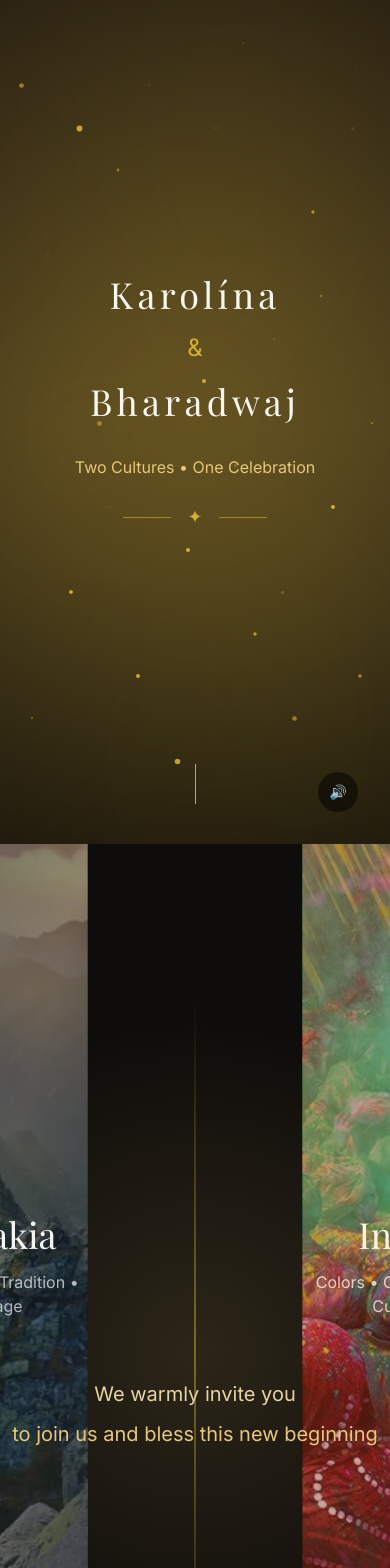
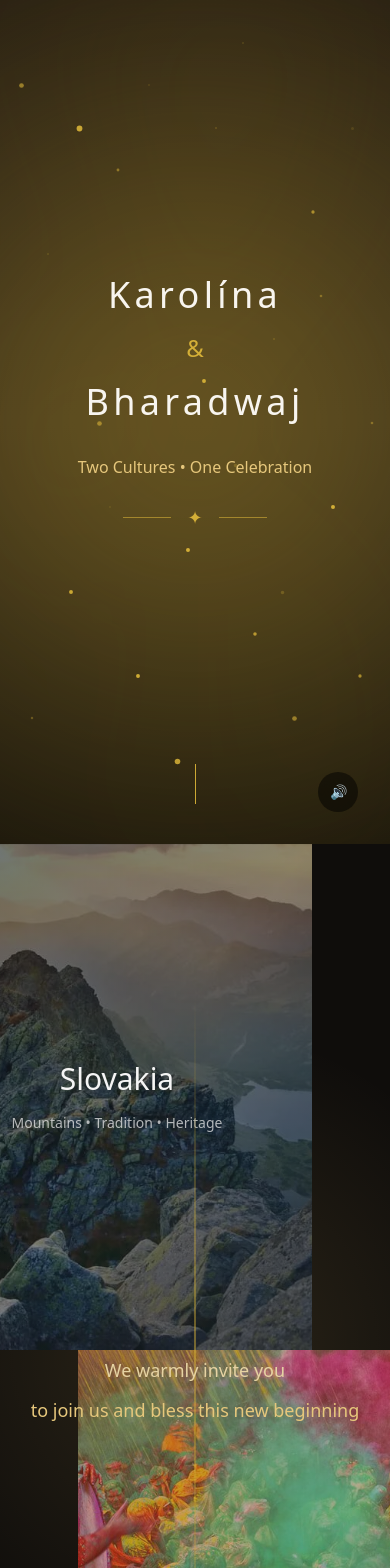
Before and after one commit to bharadwajkavuru/karolinaandbharadwaj, a Next.js app: page / in a window 390 px wide. Shown: the top 1568 px of the page. Built offline with nearby package versions, Linux system fonts and the light colour scheme; a web font is replaced by a local one.

Commit message:
mobile width fix 2

```diff
--- a/globals.css
+++ b/globals.css
@@ -42,10 +42,13 @@ body {
 }
 
 html, body {
-  overflow-x: hidden;
-  max-width: 100%;
+  overflow-x: hidden !important;
+  max-width: 100vw;
 }
 
+* {
+  box-sizing: border-box;
+}
 
 /* =========================
    MOBILE VIEWPORT FIX (iPhone)
--- a/src/app/layout.tsx
+++ b/src/app/layout.tsx
@@ -19,9 +19,11 @@ export default function RootLayout({
 }) {
   return (
     <html lang="en">
-      <body className={`${playfair.variable} ${inter.variable}`}>
-        {children}
-      </body>
+<body>
+  <div className="w-full overflow-x-hidden">
+    {children}
+  </div>
+</body>
     </html>
   )
 }
--- a/src/components/CulturalMerge.tsx
+++ b/src/components/CulturalMerge.tsx
@@ -12,9 +12,13 @@ export default function CulturalMerge() {
     offset: ["start end", "end start"]
   })
 
-  // 🔥 TIGHTER ANIMATION
+  // Desktop animation
   const leftX = useTransform(scrollYProgress, [0.05, 0.65], ["0%", "-55%"])
   const rightX = useTransform(scrollYProgress, [0.05, 0.65], ["0%", "55%"])
+
+  // Mobile safer animation (less movement)
+  const mobileLeftX = useTransform(scrollYProgress, [0.05, 0.65], ["0%", "-20%"])
+  const mobileRightX = useTransform(scrollYProgress, [0.05, 0.65], ["0%", "20%"])
 
   const textOpacity = useTransform(scrollYProgress, [0.25, 0.5], [0, 1])
   const textScale = useTransform(scrollYProgress, [0.25, 0.5], [0.95, 1])
@@ -26,7 +30,14 @@ export default function CulturalMerge() {
   const audioRef = useRef<HTMLAudioElement | null>(null)
   const hasStarted = useRef(false)
 
-  // 🔊 USER INTERACTION START
+  // detect mobile once (avoid hydration issues)
+  const [isMobile, setIsMobile] = useState(false)
+
+  useEffect(() => {
+    setIsMobile(window.innerWidth < 768)
+  }, [])
+
+  // 🔊 user interaction audio start
   useEffect(() => {
     const startAudio = () => {
       if (hasStarted.current) return
@@ -76,15 +87,20 @@ export default function CulturalMerge() {
   {soundOn ? "🔊" : "🔈"}
 </button>
 
-{/* ✨ CENTER GLOW */}
+{/* glow */}
 <div className="absolute inset-0 pointer-events-none bg-[radial-gradient(circle_at_center,rgba(255,215,120,0.12),transparent_60%)]" />
 
 {/* 🇸🇰 Slovakia */}
 <motion.div
-  style={{ x: leftX }}
-  className="absolute left-0 top-0 w-1/2 h-screen flex items-center justify-center
+  style={{ x: isMobile ? mobileLeftX : leftX }}
+  className="
+  absolute left-0 top-0
+  w-full md:w-1/2
+  h-[60vh] md:h-screen
+  flex items-center justify-center
   overflow-hidden
-  shadow-[inset_-40px_0_80px_rgba(0,0,0,0.7)]"
+  shadow-[inset_-40px_0_80px_rgba(0,0,0,0.7)]
+"
 >
   <div
     className="absolute inset-0 bg-cover bg-center opacity-85"
@@ -93,18 +109,25 @@ export default function CulturalMerge() {
 
   <div className="absolute inset-0 bg-gradient-to-br from-[#1c2530]/60 via-[#1c2530]/40 to-[#1c2530]/70" />
 
-  <div className="text-center text-[#f5f5f5] relative z-10">
-    <h2 className="text-4xl mb-4">Slovakia</h2>
-    <p className="opacity-70">Mountains • Tradition • Heritage</p>
+  <div className="text-center text-[#f5f5f5] relative z-10 px-4">
+    <h2 className="text-3xl md:text-4xl mb-4">Slovakia</h2>
+    <p className="opacity-70 text-sm md:text-base">
+      Mountains • Tradition • Heritage
+    </p>
   </div>
 </motion.div>
 
 {/* 🇮🇳 India */}
 <motion.div
-  style={{ x: rightX }}
-  className="absolute right-0 top-0 w-1/2 h-screen flex items-center justify-center
+  style={{ x: isMobile ? mobileRightX : rightX }}
+  className="
+  absolute md:right-0 top-[60vh] md:top-0
+  w-full md:w-1/2
+  h-[60vh] md:h-screen
+  flex items-center justify-center
   overflow-hidden
-  shadow-[inset_40px_0_80px_rgba(0,0,0,0.7)]"
+  shadow-[inset_40px_0_80px_rgba(0,0,0,0.7)]
+"
 >
   <div
     className="absolute inset-0 bg-cover bg-center opacity-90"
@@ -113,13 +136,15 @@ export default function CulturalMerge() {
 
   <div className="absolute inset-0 bg-gradient-to-br from-[#a63e1f]/55 via-[#a63e1f]/35 to-[#7f2a1d]/65" />
 
-  <div className="text-center text-[#fff3e0] relative z-10">
-    <h2 className="text-4xl mb-4">India</h2>
-    <p className="opacity-80">Colors • Celebration • Culture</p>
+  <div className="text-center text-[#fff3e0] relative z-10 px-4">
+    <h2 className="text-3xl md:text-4xl mb-4">India</h2>
+    <p className="opacity-80 text-sm md:text-base">
+      Colors • Celebration • Culture
+    </p>
   </div>
 </motion.div>
 
-{/* ✨ DIVIDER */}
+{/* divider */}
 <motion.div
   style={{ opacity: dividerOpacity, height: dividerHeight }}
   className="absolute left-1/2 top-1/2 -translate-x-1/2 -translate-y-1/2
@@ -128,16 +153,16 @@ export default function CulturalMerge() {
   blur-[0.6px]"
 />
 
-{/* ✨ TEXT */}
+{/* center text */}
 <motion.div
   style={{ opacity: textOpacity, scale: textScale }}
-  className="absolute inset-0 flex items-center justify-center text-center translate-y-16"
+  className="absolute inset-0 flex items-center justify-center text-center translate-y-10 md:translate-y-16 px-4"
 >
   <div>
-    <p className="text-xl md:text-2xl text-[#e6d3a3]">
+    <p className="text-lg md:text-2xl text-[#e6d3a3]">
       We warmly invite you
     </p>
-    <p className="text-xl md:text-2xl mt-3 text-[#e6c77c]">
+    <p className="text-lg md:text-2xl mt-3 text-[#e6c77c]">
       to join us and bless this new beginning
     </p>
   </div>
--- a/src/components/Moments.tsx
+++ b/src/components/Moments.tsx
@@ -25,31 +25,23 @@ export default function Moments() {
   const [tilt, setTilt] = useState({ x: 0, y: 0 })
 
   useEffect(() => {
-
     const interval = setInterval(() => {
       setCenterIndex((prev) => (prev + 1) % photos.length)
     }, 5000)
-
     return () => clearInterval(interval)
-
   }, [])
 
   useEffect(() => {
-
     const generated = Array.from({ length: 18 }).map(() => ({
       x: Math.random() * 100,
       y: Math.random() * 100,
       duration: 10 + Math.random() * 10
     }))
-
     setParticles(generated)
-
   }, [])
 
   const handleMouseMove = (e: any) => {
-
     const rect = e.currentTarget.getBoundingClientRect()
-
     const x = (e.clientX - rect.left) / rect.width
     const y = (e.clientY - rect.top) / rect.height
 
@@ -57,7 +49,6 @@ export default function Moments() {
       x: (y - 0.5) * 10,
       y: (x - 0.5) * -10
     })
-
   }
 
   const resetTilt = () => {
@@ -67,13 +58,10 @@ export default function Moments() {
   return (
 
 <motion.section
-initial={{ opacity: 1 }}
-whileInView={{ opacity: 1 }}
-exit={{ opacity: 0 }}
-transition={{ duration: 1 }}
-className="w-full relative py-40 bg-gradient-to-b from-[#f5f2ea] via-[#efe9dc] to-[#f5f2ea] overflow-hidden"
+className="w-full overflow-hidden relative py-40 bg-gradient-to-b from-[#f5f2ea] via-[#efe9dc] to-[#f5f2ea]"
 >
-{/* background glow */}
+
+{/* glow */}
 <div
 className="absolute inset-0 opacity-[0.12]"
 style={{
@@ -82,13 +70,10 @@ className="w-full relative py-40 bg-gradient-to-b from-[#f5f2ea] via-[#efe9dc] t
 }}
 />
 
-
-{/* floating particles */}
-
-<div className="absolute inset-0 pointer-events-none">
+{/* particles */}
+<div className="absolute inset-0 pointer-events-none overflow-hidden">
 
 {particles.map((p, i) => (
-
 <motion.span
 key={i}
 className="absolute w-[2px] h-[2px] bg-[#d4af37] rounded-full"
@@ -106,27 +91,22 @@ transition={{
   ease: "linear"
 }}
 />
-
 ))}
 
 </div>
 
-
-<div className="max-w-6xl mx-auto px-6 relative">
+<div className="max-w-6xl mx-auto px-6 relative overflow-hidden">
 
 <h2 className="text-center text-4xl md:text-5xl mb-20 tracking-wide text-[#1a1a1a]">
   Moments
 </h2>
 
-
 <div
-className="relative flex items-center justify-center h-[540px]"
+className="relative flex items-center justify-center h-[520px] overflow-hidden"
 style={{ perspective: 1200 }}
 >
 
-
-{/* GOLD LIGHT RAYS */}
-
+{/* glow center */}
 <motion.div
 animate={{ opacity: [0.2, 0.35, 0.2] }}
 transition={{ duration: 6, repeat: Infinity }}
@@ -136,7 +116,6 @@ background:
 "radial-gradient(circle, rgba(255,220,120,0.45) 0%, rgba(212,175,55,0.25) 40%, transparent 70%)"
 }}
 />
-
 
 {photos.map((photo, i) => {
 
@@ -154,12 +133,15 @@ onMouseLeave={isCenter ? resetTilt : undefined}
 initial={false}
 animate={{
 
-x: offset * 220,
-y: offset * -20,
-scale: isCenter ? 1 : 0.82,
-rotate: isCenter ? 0 : offset * 6,
+// ✅ REDUCED SPREAD (CRITICAL FIX)
+x: offset * 140,
+
+y: offset * -15,
+scale: isCenter ? 1 : 0.85,
+rotate: isCenter ? 0 : offset * 5,
 rotateX: isCenter ? tilt.x : 0,
 rotateY: isCenter ? tilt.y : 0,
+
 opacity: absOffset > 2 ? 0 : 1,
 zIndex: isCenter ? 10 : 5 - absOffset
 
@@ -168,7 +150,7 @@ transition={{
 duration: 1.2,
 ease: "easeInOut"
 }}
-className="absolute w-[260px] md:w-[320px] h-[360px] md:h-[420px] object-cover rounded-xl shadow-[0_35px_70px_rgba(0,0,0,0.28)]"
+className="absolute w-[240px] md:w-[300px] h-[340px] md:h-[400px] object-cover rounded-xl shadow-[0_35px_70px_rgba(0,0,0,0.28)]"
 />
 
 )
@@ -177,13 +159,10 @@ className="absolute w-[260px] md:w-[320px] h-[360px] md:h-[420px] object-cover r
 
 </div>
 
-
-{/* navigation dots */}
-
+{/* dots */}
 <div className="flex justify-center mt-16 gap-3">
 
 {photos.map((_, i) => (
-
 <div
 key={i}
 onClick={() => setCenterIndex(i)}
@@ -193,22 +172,16 @@ i === centerIndex
 : "bg-gray-400/40"
 }`}
 />
-
 ))}
 
 </div>
 
-
-{/* decorative divider */}
-
+{/* divider */}
 <div className="flex justify-center mt-20 items-center gap-4">
-
 <div className="h-[1px] w-16 bg-[#d4af37]/60"></div>
 <div className="text-[#d4af37] text-lg">✦</div>
 <div className="h-[1px] w-16 bg-[#d4af37]/60"></div>
-
 </div>
-
 
 </div>
 
--- a/src/components/RSVP.tsx
+++ b/src/components/RSVP.tsx
@@ -14,7 +14,7 @@ const [form, setForm] = useState({
   dietary: "",
   message: "",
   events: [] as string[],
-  attendance: "" // ✅ NEW
+  attendance: ""
 })
 
 const [submitted, setSubmitted] = useState(false)
@@ -54,14 +54,18 @@ const handleSubmit = async (e: any) => {
 
 return (
 
-<section className="w-full py-40 bg-[#0f0d0b] text-center relative overflow-hidden">
+<section className="w-full overflow-hidden relative py-40 bg-[#0f0d0b] text-center">
 
-<div className="absolute inset-0 opacity-[0.08]"
+{/* glow */}
+<div
+className="absolute inset-0 opacity-[0.08] pointer-events-none"
 style={{
 background: "radial-gradient(circle at center, rgba(212,175,55,0.4), transparent 60%)"
-}}/>
+}}
+/>
 
-<div className="max-w-2xl mx-auto px-6 relative">
+{/* CONTENT WRAPPER (CRITICAL FIX) */}
+<div className="max-w-2xl mx-auto px-6 relative w-full overflow-hidden">
 
 <motion.h2
 initial={{ opacity: 0, y: 40 }}
@@ -84,7 +88,7 @@ RSVP
 <motion.div
 initial={{ opacity: 0 }}
 animate={{ opacity: 1 }}
-className="bg-[#1a1714]/70 backdrop-blur-xl border border-[#d4af37]/30 rounded-xl p-10"
+className="bg-[#1a1714]/70 backdrop-blur-xl border border-[#d4af37]/30 rounded-xl p-10 w-full overflow-hidden"
 >
 <h3 className="text-2xl text-[#f1d48a] mb-4">Thank You</h3>
 <p className="text-gray-300">We look forward to celebrating with you ✦</p>
@@ -94,7 +98,7 @@ className="bg-[#1a1714]/70 backdrop-blur-xl border border-[#d4af37]/30 rounded-x
 
 <form
 onSubmit={handleSubmit}
-className="bg-[#1a1714]/70 backdrop-blur-xl border border-[#d4af37]/30 rounded-xl p-8 space-y-6 text-left"
+className="bg-[#1a1714]/70 backdrop-blur-xl border border-[#d4af37]/30 rounded-xl p-8 space-y-6 text-left w-full overflow-hidden"
 >
 
 {/* Attendance */}
@@ -102,6 +106,7 @@ className="bg-[#1a1714]/70 backdrop-blur-xl border border-[#d4af37]/30 rounded-x
 <p className="text-[#f1d48a] mb-3">
   We would love to know if you will be able to join us
 </p>
+
 <div className="flex gap-3">
 
 {["Yes", "No"].map(option => (
@@ -117,7 +122,6 @@ className="bg-[#1a1714]/70 backdrop-blur-xl border border-[#d4af37]/30 rounded-x
 >
 {option === "Yes" ? "Gladly" : "With regrets"}
 </button>
-
 ))}
 
 </div>
@@ -138,7 +142,6 @@ className="w-full p-3 rounded bg-[#0f0d0b] text-white border border-[#d4af37]/20
 onChange={(e) => setForm({ ...form, email: e.target.value })}
 />
 
-{/* 👇 SHOW ONLY IF YES OR MAYBE */}
 {form.attendance !== "No" && (
 <>
 <select
@@ -157,7 +160,6 @@ onChange={(e) => setForm({ ...form, guests: Number(e.target.value) })}
 <div className="flex flex-wrap md:flex-nowrap gap-4">
 
 {events.map(event => (
-
 <button
 type="button"
 key={event}
@@ -170,7 +172,6 @@ onChange={(e) => setForm({ ...form, guests: Number(e.target.value) })}
 >
 {event}
 </button>
-
 ))}
 
 </div>
```
Lines whose indentation alone changed are shown as unchanged.
